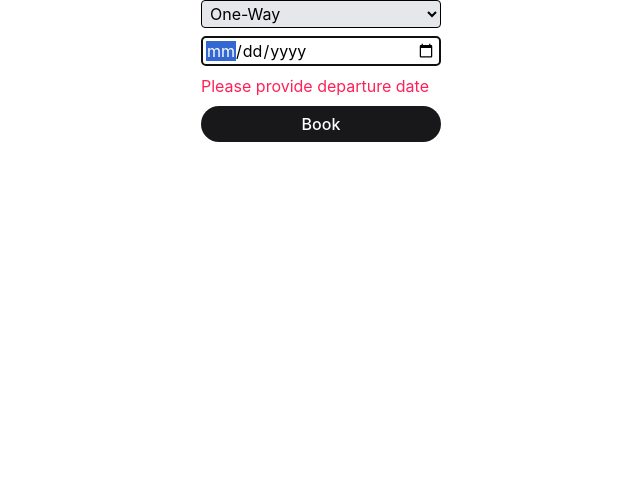
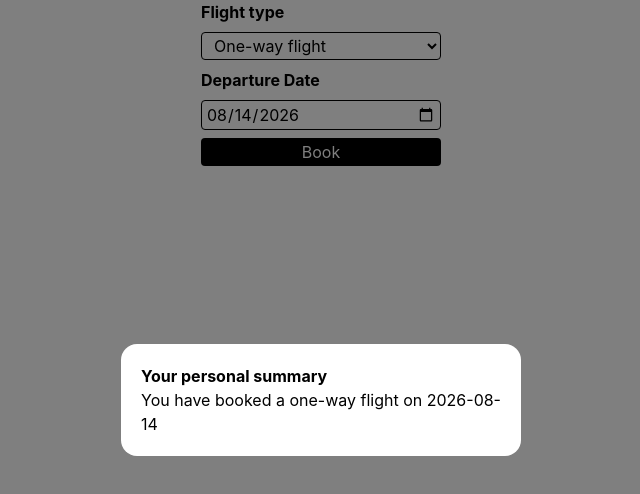
Before and after one commit to yiwenwangANU/playround_react, a React (Vite) app: page /6 in a window 1280 px wide. Both pictures are taken after a click on the button "Book". Shown: the top 494 px of the page, without its empty margins (319-959 px from the left). Built offline with nearby package versions, Linux system fonts and the light colour scheme.

Commit message:
re-write component

```diff
--- a/src/components/Modal/Modal.tsx
+++ b/src/components/Modal/Modal.tsx
@@ -1,27 +1,51 @@
-import type { FC, ReactNode } from "react";
-import { createPortal } from "react-dom";
+import {
+  useEffect,
+  useRef,
+  type ComponentProps,
+  type FC,
+  type ReactNode,
+} from "react";
+import { twMerge } from "tailwind-merge";
 
-interface Props {
-  isOpen?: boolean;
+interface Props extends Omit<
+  ComponentProps<"dialog">,
+  "open" | "onClose" | "children" | "className"
+> {
+  open?: boolean;
   onClose: () => void;
   children: ReactNode;
+  className?: string;
 }
 
-const Modal: FC<Props> = ({ isOpen = false, onClose, children }) => {
-  if (!isOpen) return null;
-  return createPortal(
-    <div
-      className="fixed inset-0 grid place-items-center bg-black/20"
-      onClick={onClose}
+const Modal: FC<Props> = ({
+  open = false,
+  onClose,
+  children,
+  className,
+  ...rest
+}) => {
+  const ref = useRef<HTMLDialogElement>(null);
+  useEffect(() => {
+    if (ref.current === null) return;
+    if (open) {
+      ref.current.showModal();
+    } else ref.current.close();
+  }, [open]);
+
+  return (
+    <dialog
+      ref={ref}
+      {...rest}
+      className={twMerge("m-auto rounded-2xl backdrop:bg-black/50", className)}
+      onClose={onClose}
+      onClick={(e) => {
+        if (e.target === e.currentTarget) {
+          onClose();
+        }
+      }}
     >
-      <div
-        className="w-fit space-y-4 rounded-2xl bg-white p-10"
-        onClick={(e) => e.stopPropagation()}
-      >
-        {children}
-      </div>
-    </div>,
-    document.body,
+      <div className="max-w-100 p-5">{children}</div>
+    </dialog>
   );
 };
 
--- a/src/pages/FlightBookerPage/FlightBookerPage.tsx
+++ b/src/pages/FlightBookerPage/FlightBookerPage.tsx
@@ -1,44 +1,52 @@
 import { useState, type FC } from "react";
+import { FormProvider, useForm, useWatch } from "react-hook-form";
 import { zodResolver } from "@hookform/resolvers/zod";
-import { FormProvider, useForm, useWatch } from "react-hook-form";
+import { format, addDays } from "date-fns";
 import { schema, type Schema } from "./FlightBookerSchema";
 import Select from "./components/Select";
 import DatePicker from "./components/DatePicker";
-import Button from "@/components/Button";
 import Dialog from "./components/Dialog";
 
 const FlightBookerPage: FC = () => {
+  const [open, setOpen] = useState<boolean>(false);
+  const [flightInfo, setFlightInfo] = useState<Schema | null>(null);
+  const tomorrow = format(addDays(new Date(), 1), "yyyy-MM-dd");
   const methods = useForm({
     resolver: zodResolver(schema),
+    shouldUnregister: true,
     defaultValues: {
       flightType: "oneWay",
+      departureDate: tomorrow,
+      returnDate: tomorrow,
     },
-    shouldUnregister: true,
   });
   const flightType = useWatch({ control: methods.control, name: "flightType" });
-  const [formData, setFormData] = useState<Schema | null>(null);
-  const [modalOpen, setModalOpen] = useState<boolean>(false);
 
-  const onSubmit = (data: Schema) => {
-    setFormData(data);
-    setModalOpen(true);
+  const handleFormSubmit = (data: Schema) => {
+    console.log(data);
+    setOpen(true);
+    setFlightInfo(data);
   };
 
   return (
     <FormProvider {...methods}>
       <form
+        onSubmit={methods.handleSubmit(handleFormSubmit)}
         className="mx-auto flex w-60 flex-col gap-2"
-        onSubmit={methods.handleSubmit(onSubmit)}
       >
         <Select />
-        <DatePicker name="departureDate" />
-        {flightType === "roundTrip" && <DatePicker name="returnDate" />}
-        <Button>Book</Button>
+        <DatePicker name="departureDate" label="Departure Date" />
+        {flightType === "roundTrip" && (
+          <DatePicker name="returnDate" label="Return Date" />
+        )}
+        <button className="cursor-pointer rounded bg-black px-2 py-0.5 text-white">
+          Book
+        </button>
       </form>
       <Dialog
-        data={formData}
-        onClose={() => setModalOpen(false)}
-        isOpen={modalOpen}
+        open={open}
+        onClose={() => setOpen(false)}
+        flightInfo={flightInfo}
       />
     </FormProvider>
   );
--- a/src/pages/FlightBookerPage/FlightBookerSchema.ts
+++ b/src/pages/FlightBookerPage/FlightBookerSchema.ts
@@ -1,36 +1,37 @@
-import { format, addDays } from "date-fns";
 import { z } from "zod";
 
-const tomorrow = format(addDays(new Date(), 1), "yyyy-MM-dd");
-
-export const schema = z
+const schema = z
   .object({
     flightType: z.enum(["oneWay", "roundTrip"]),
-    departureDate: z.iso.date("Please provide departure date"),
+    departureDate: z.iso.date("Departure date is required."),
     returnDate: z.iso.date().optional(),
   })
-  .superRefine((data, ctx) => {
-    if (data.departureDate < tomorrow) {
+  .superRefine((val, ctx) => {
+    if (val.flightType === "oneWay" && val.returnDate) {
       ctx.addIssue({
         code: "custom",
+        message: "oneWay flight should not have returnDate",
         path: ["flightType"],
-        message: "Departure date should no early than tomorrow.",
       });
+      return;
     }
-    if (data.flightType === "roundTrip" && !data.returnDate) {
+    if (val.flightType === "roundTrip" && !val.returnDate) {
       ctx.addIssue({
         code: "custom",
+        message: "Round Trip flight needs return date.",
         path: ["returnDate"],
-        message: "Please provide return date.",
       });
+      return;
     }
-    if (data.returnDate && data.departureDate > data.returnDate) {
+    if (val.returnDate && val.returnDate < val.departureDate) {
       ctx.addIssue({
         code: "custom",
+        message: "Return date should no early than departure date.",
         path: ["returnDate"],
-        message: "Return date should no early than departure date.",
       });
     }
   });
 
-export type Schema = z.infer<typeof schema>;
+type Schema = z.infer<typeof schema>;
+
+export { schema, type Schema };
--- a/src/pages/FlightBookerPage/components/DatePicker/DatePicker.tsx
+++ b/src/pages/FlightBookerPage/components/DatePicker/DatePicker.tsx
@@ -1,31 +1,33 @@
 import type { FC } from "react";
 import { useController, useFormContext } from "react-hook-form";
-import { format, addDays } from "date-fns";
-import { type Schema } from "@/pages/FlightBookerPage/FlightBookerSchema";
-
-const tomorrow = format(addDays(new Date(), 1), "yyyy-MM-dd");
+import { addDays, format } from "date-fns";
+import type { Schema } from "../../FlightBookerSchema";
 
 interface Props {
   name: "departureDate" | "returnDate";
+  label: string;
 }
 
-const DatePicker: FC<Props> = ({ name }) => {
+const DatePicker: FC<Props> = ({ name, label }) => {
   const {
     control,
     formState: { errors },
   } = useFormContext<Schema>();
   const { field } = useController({ control, name });
-
   return (
     <>
+      <label htmlFor={name} className="font-bold">
+        {label}
+      </label>
       <input
+        id={name}
+        type="date"
         {...field}
-        type="date"
-        className="rounded border border-gray-400 px-1 py-0.5"
-        min={tomorrow}
+        className="rounded border border-black px-1 py-0.5"
+        min={format(addDays(new Date(), 1), "yyyy-MM-dd")}
       />
       {errors[name] && (
-        <div className="text-rose-500">{errors[name].message}</div>
+        <div className="text-red-500">{errors[name].message}</div>
       )}
     </>
   );
--- a/src/pages/FlightBookerPage/components/Dialog/Dialog.tsx
+++ b/src/pages/FlightBookerPage/components/Dialog/Dialog.tsx
@@ -1,30 +1,30 @@
-import type { FC } from "react";
+import Modal from "@/components/Modal";
+import { type FC } from "react";
 import type { Schema } from "../../FlightBookerSchema";
-import Modal from "@/components/Modal";
-import Button from "@/components/Button";
 
 interface Props {
-  data: Schema | null;
-  isOpen?: boolean;
+  open?: boolean;
   onClose: () => void;
+  flightInfo: Schema | null;
 }
-
-const Dialog: FC<Props> = ({ data, isOpen = false, onClose }) => {
-  if (!data) return null;
+const Dialog: FC<Props> = ({ open = false, onClose, flightInfo }) => {
+  if (flightInfo === null) return;
+  const { flightType, departureDate, returnDate } = flightInfo;
   return (
-    <Modal onClose={onClose} isOpen={isOpen}>
-      {data.flightType === "oneWay" && (
-        <div>You have booked a one-way flight on {data.departureDate}</div>
-      )}
-      {data.flightType === "roundTrip" && (
-        <div>
-          You have booked a round-trip flight, departing on {data.departureDate}{" "}
-          and returning on {data.returnDate}
-        </div>
-      )}
-      <Button onClick={onClose} className="ml-auto flex w-fit">
-        OK
-      </Button>
+    <Modal
+      open={open}
+      onClose={onClose}
+      aria-labelledby="dialog-title"
+      aria-describedby="dialog-description"
+    >
+      <h2 id="dialog-title" className="font-bold">
+        Your personal summary
+      </h2>
+      <p id="dialog-description">
+        You have booked a {flightType === "oneWay" ? "one-way" : "round-trip"}{" "}
+        flight on {departureDate}
+        {returnDate && ` and return on ${returnDate}`}
+      </p>
     </Modal>
   );
 };
--- a/src/pages/FlightBookerPage/components/Select/Select.tsx
+++ b/src/pages/FlightBookerPage/components/Select/Select.tsx
@@ -1,19 +1,25 @@
 import type { FC } from "react";
 import { useController, useFormContext } from "react-hook-form";
-import { type Schema } from "@/pages/FlightBookerPage/FlightBookerSchema";
+import type { Schema } from "../../FlightBookerSchema";
 
 const Select: FC = () => {
   const { control } = useFormContext<Schema>();
   const { field } = useController({ control, name: "flightType" });
 
   return (
-    <select
-      {...field}
-      className="bodder-gray-400 rounded border bg-gray-200 px-1 py-0.5"
-    >
-      <option value="oneWay">One-Way</option>
-      <option value="roundTrip">Round-Trip</option>
-    </select>
+    <>
+      <label htmlFor="flightType" className="font-bold">
+        Flight type
+      </label>
+      <select
+        id="flightType"
+        onChange={(e) => field.onChange(e.target.value)}
+        className="rounded border border-black px-2 py-0.5"
+      >
+        <option value="oneWay">One-way flight</option>
+        <option value="roundTrip">Round-trip flight</option>
+      </select>
+    </>
   );
 };
 
```
Also changed, not shown: 1 other file (tests, documents, lock files or other folders).
